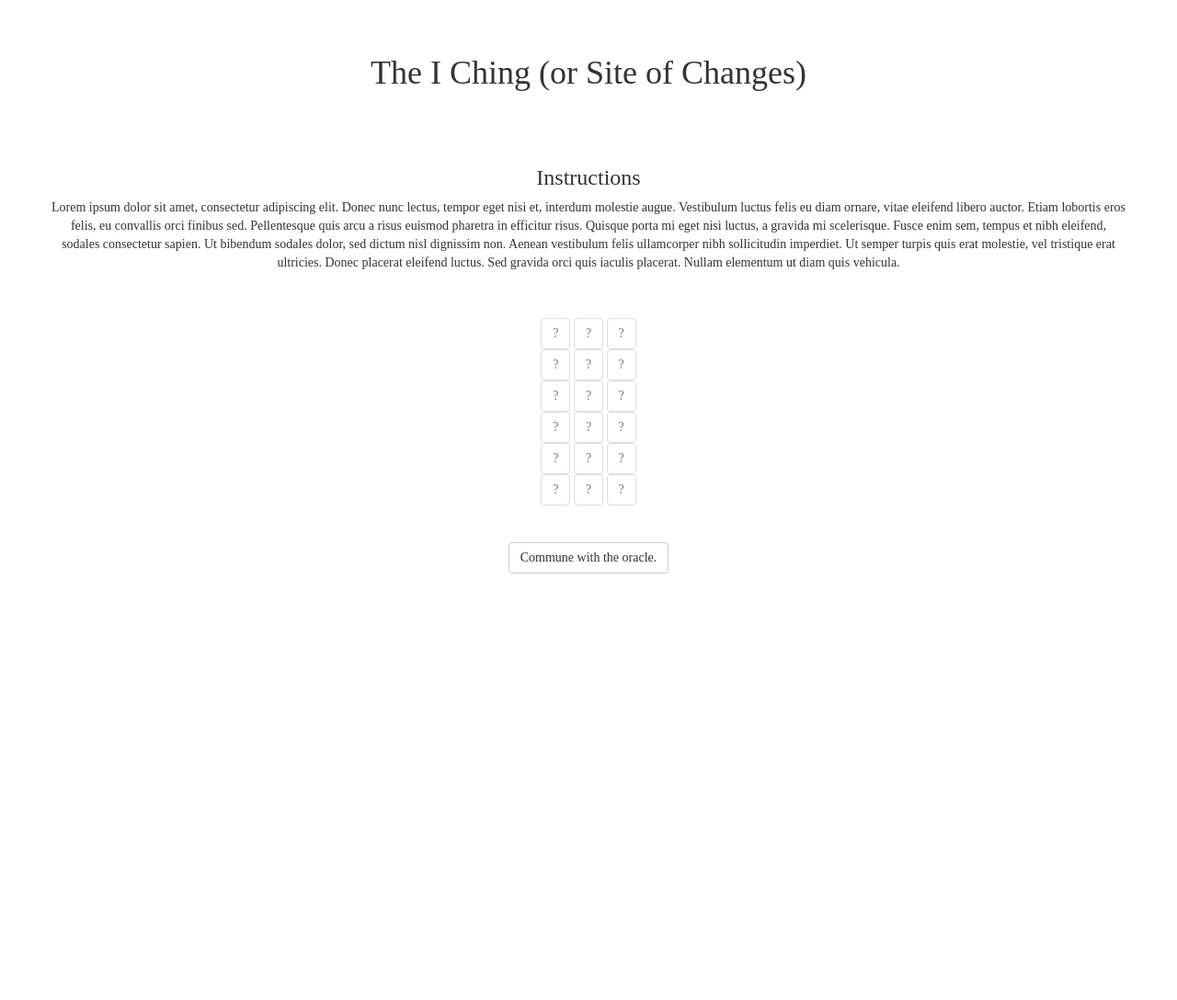
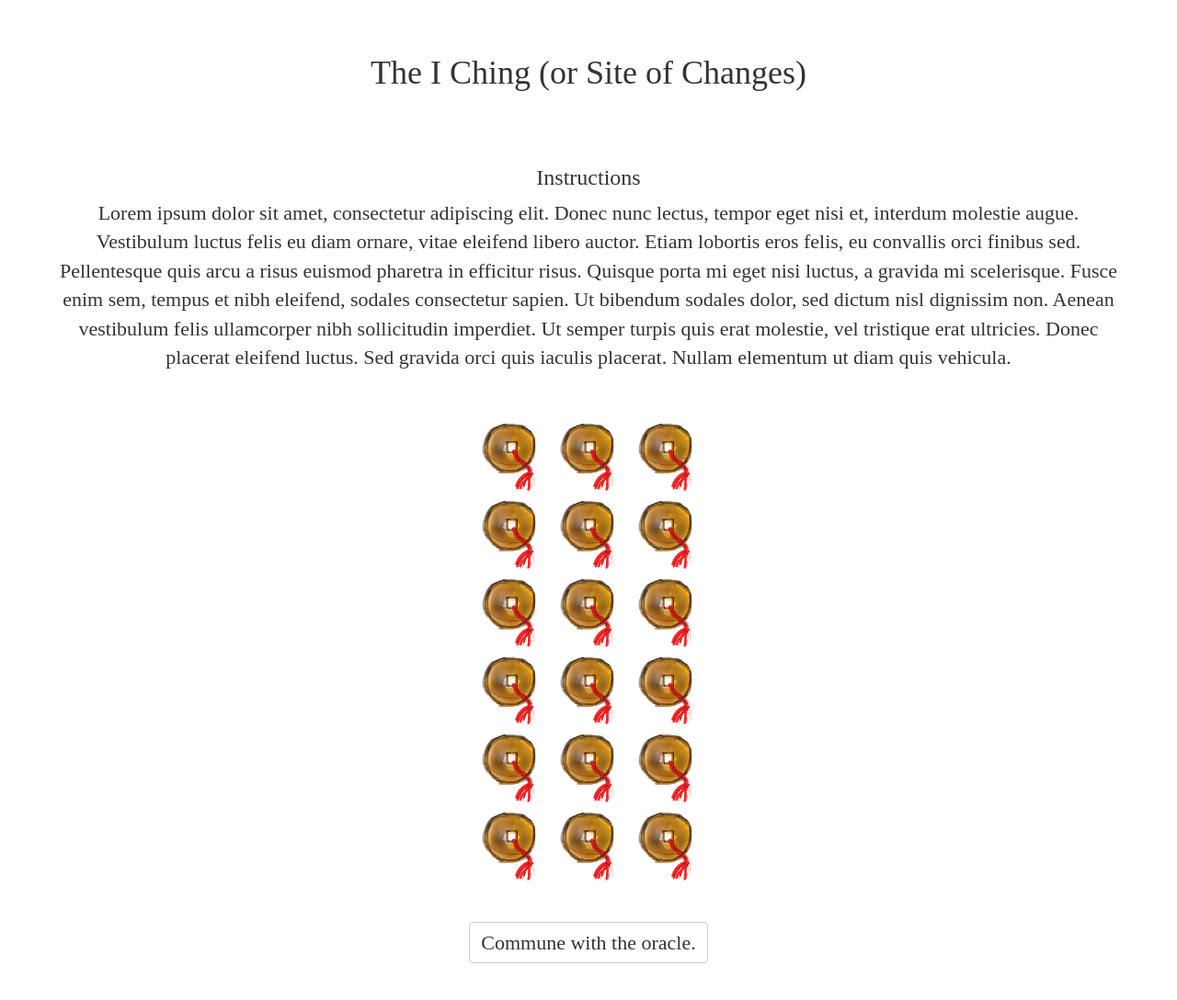
Before and after one commit to rnackman/i-ching, a PHP site: page / in a window 1280 px wide. Shown: the whole page at 92% size. Before the commit the page ends 624 px from the top, so only its background shows below. Run offline with PHP 8.4, Linux system fonts and the light colour scheme; some libraries are stand-ins or nearby versions; some web fonts are replaced.

Commit message:
Replace buttons with coin images & adapt JS to suit.

```diff
--- a/css/style.css
+++ b/css/style.css
@@ -9,18 +9,22 @@ h3 {
   font-weight: 400;
 }
 
+p {
+  font-size: 22px;
+}
+
 header {
   padding-bottom: 50px;
 }
 
 img {
   width: 100%;
-  height: 16%;
 }
 
 .buttons button {
   display: block;
   margin: auto;
+  font-size: 22px;
 }
 
 .line {
@@ -28,8 +32,41 @@ img {
   margin: auto;
 }
 
-.line button {
+.coin {
+  display: inline;
   margin: auto;
+  font-size: 48px;
+  width: 82px;
+}
+
+.on img {
+  -webkit-box-shadow: 0 0 20px red;
+  -moz-box-shadow: 0 0 20px red;
+  box-shadow:0 0 20px red;
+}
+
+.coin img {
+  width: 15%;
+  border-radius: 100%;
+}
+
+@media screen and (max-width : 320px){
+  body {
+    padding: 5%;
+  }
+  .line {
+    width: 100%;
+    margin: auto;
+  }
+  .coin img{
+    width: 30%;
+  }
+  h3 {
+    font-size: 22px;
+  }
+  #explanation {
+    padding: 10%;
+  }
 }
 
 .coins {
--- a/home.html
+++ b/home.html
@@ -29,34 +29,34 @@
       </div>
       <div class="row coins">
         <div id="line6" class="line">
-          <button id="coin16" class="btn btn-default" href="#" role="button" disabled="disabled">?</button>
-          <button id="coin17" class="btn btn-default" href="#" role="button" disabled="disabled">?</button>
-          <button id="coin18" class="btn btn-default" href="#" role="button" disabled="disabled">?</button>
+          <div id="coin16" class="coin"><img src="images/coin.png"></div>
+          <div id="coin17" class="coin"><img src="images/coin.png"></div>
+          <div id="coin18" class="coin"><img src="images/coin.png"></div>
         </div>
         <div id="line5" class="line">
-          <button id="coin13" class="btn btn-default" href="#" role="button" disabled="disabled">?</button>
-          <button id="coin14" class="btn btn-default" href="#" role="button" disabled="disabled">?</button>
-          <button id="coin15" class="btn btn-default" href="#" role="button" disabled="disabled">?</button>
+          <div id="coin13" class="coin"><img src="images/coin.png"></div>
+          <div id="coin14" class="coin"><img src="images/coin.png"></div>
+          <div id="coin15" class="coin"><img src="images/coin.png"></div>
         </div>
         <div id="line4" class="line">
-          <button id="coin10" class="btn btn-default" href="#" role="button" disabled="disabled">?</button>
-          <button id="coin11" class="btn btn-default" href="#" role="button" disabled="disabled">?</button>
-          <button id="coin12" class="btn btn-default" href="#" role="button" disabled="disabled">?</button>
+          <div id="coin10" class="coin"><img src="images/coin.png"></div>
+          <div id="coin11" class="coin"><img src="images/coin.png"></div>
+          <div id="coin12" class="coin"><img src="images/coin.png"></div>
         </div>
         <div id="line3" class="line">
-          <button id="coin7" class="btn btn-default" href="#" role="button" disabled="disabled">?</button>
-          <button id="coin8" class="btn btn-default" href="#" role="button" disabled="disabled">?</button>
-          <button id="coin9" class="btn btn-default" href="#" role="button" disabled="disabled">?</button>
+          <div id="coin7" class="coin"><img src="images/coin.png"></div>
+          <div id="coin8" class="coin"><img src="images/coin.png"></div>
+          <div id="coin9" class="coin"><img src="images/coin.png"></div>
         </div>
         <div id="line2" class="line">
-          <button id="coin4" class="btn btn-default" href="#" role="button" disabled="disabled">?</button>
-          <button id="coin5" class="btn btn-default" href="#" role="button" disabled="disabled">?</button>
-          <button id="coin6" class="btn btn-default" href="#" role="button" disabled="disabled">?</button>
+          <div id="coin4" class="coin"><img src="images/coin.png"></div>
+          <div id="coin5" class="coin"><img src="images/coin.png"></div>
+          <div id="coin6" class="coin"><img src="images/coin.png"></div>
         </div>
         <div id="line1" class="line">
-          <button id="coin1" class="btn btn-default" href="#" role="button" disabled="disabled">?</button>
-          <button id="coin2" class="btn btn-default" href="#" role="button" disabled="disabled">?</button>
-          <button id="coin3" class="btn btn-default" href="#" role="button" disabled="disabled">?</button>
+          <div id="coin1" class="coin"><img src="images/coin.png"></div>
+          <div id="coin2" class="coin"><img src="images/coin.png"></div>
+          <div id="coin3" class="coin"><img src="images/coin.png"></div>
         </div>
       </div>
       <div class="row buttons">
--- a/js/castCoins.js
+++ b/js/castCoins.js
@@ -1,22 +1,23 @@
 'use-strict'
 
 $(document).ready(function(){
-  addCoinListeners();
   addBeginListener();
 })
 
-function addCoinListeners(){
-  $("[id*='coin']").click(function(){
+function addCoinListener(num){
+  $('#coin'+num).addClass('on');
+  $('#coin'+num).on('click', function(){
     var coin = this;
     tossCoin(coin);
-  });
+    addCoinListener(num+1);
+    $('#coin'+num).off();
+  })
 }
 
 function addBeginListener(){
   $('#begin').click(function(){
     $('#begin').hide();
-    coinOn($('#coin1'));
-    // $('#instructions').fadeOut('slow').remove();
+    addCoinListener(1);
   });
 }
 
@@ -32,9 +33,6 @@ function tossCoin(coin){
   var result = Math.floor(Math.random() * (4 - 2) + 2);
   $(coin).html(result);
 
-  coinOff(coin);
-  coinOn(next_coin);
-
   if (current_coin_num % 3 === 0) {
     var line_num = (current_coin_num / 3);
     revealLine(line_num);
@@ -42,18 +40,6 @@ function tossCoin(coin){
   if (current_coin_num === 18) {
     determineHexagram();
   }
-}
-
-function coinOff(coin){
-  $(coin).attr('disabled', 'disabled');
-  $(coin).removeClass('btn btn-success');
-  $(coin).addClass('btn btn-warning');
-}
-
-function coinOn(coin){
-  $(coin).removeAttr('disabled');
-  $(coin).removeClass('btn btn-default');
-  $(coin).addClass('btn btn-success');
 }
 
 function revealLine(line_num){
```
Also changed, not shown: images/coin.jpg (added), images/coin.png (added).
